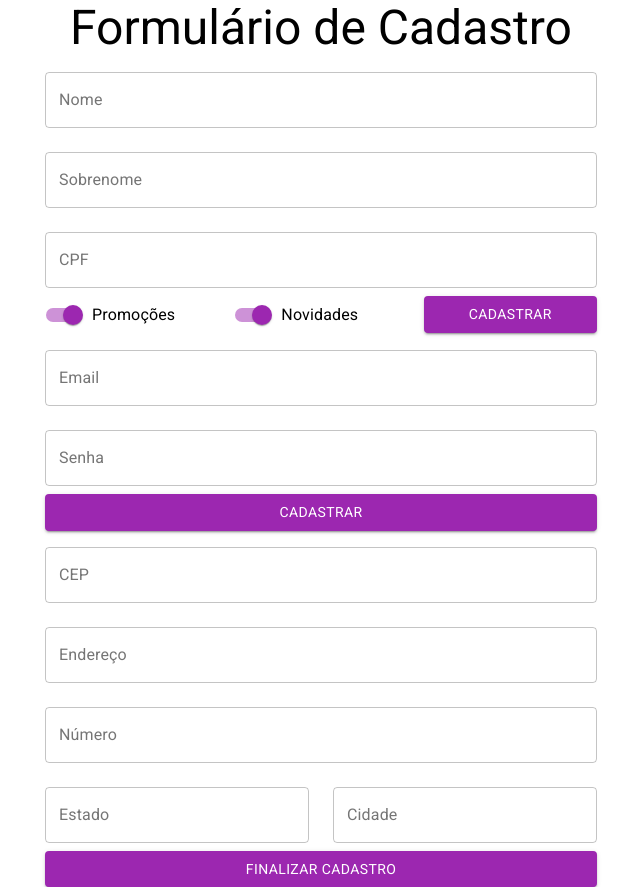
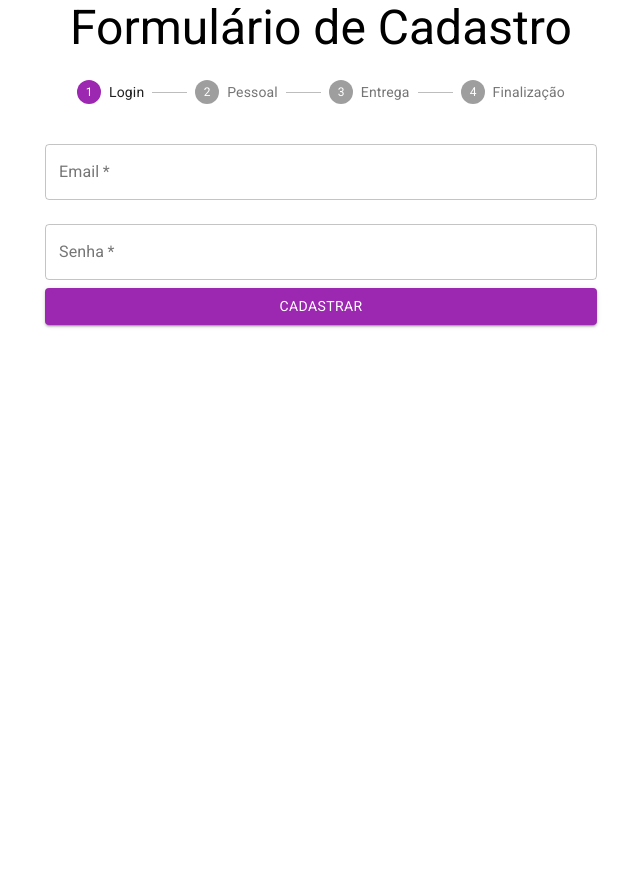
Before and after one commit to MisorWyvern/curso-react34-alura, a React (Create React App) app: page / in a window 1280 px wide. Shown: the whole page, without its empty margins (319-959 px from the left). After the commit the page ends 800 px from the top, so only its background shows below. Built offline with nearby package versions, Linux system fonts and the light colour scheme.

Commit message:
Curso 4 React Fim Aula 3

```diff
--- a/src/components/FormularioCadastro/DadosEntrega.jsx
+++ b/src/components/FormularioCadastro/DadosEntrega.jsx
@@ -1,10 +1,25 @@
 import { Button, Grid, TextField } from "@material-ui/core";
-import React from "react";
+import React, { useState } from "react";
 
-function DadosEntrega() {
+function DadosEntrega({ aoEnviar }) {
+	const [cep, setCep] = useState("");
+	const [endereco, setEndereco] = useState("");
+	const [numero, setNumero] = useState("");
+	const [estado, setEstado] = useState("");
+	const [cidade, setCidade] = useState("");
 	return (
-		<form action="">
+		<form
+			onSubmit={(event) => {
+				event.preventDefault();
+				aoEnviar({ cep, endereco, numero, estado, cidade });
+			}}
+			action=""
+		>
 			<TextField
+				value={cep}
+				onChange={(event) => {
+					setCep(event.target.value);
+				}}
 				id="cep"
 				label="CEP"
 				type="number"
@@ -13,6 +28,10 @@
 				margin="normal"
 			/>
 			<TextField
+				value={endereco}
+				onChange={(event) => {
+					setEndereco(event.target.value);
+				}}
 				id="endereco"
 				label="Endereço"
 				type="text"
@@ -21,6 +40,10 @@
 				margin="normal"
 			/>
 			<TextField
+				value={numero}
+				onChange={(event) => {
+					setNumero(event.target.value);
+				}}
 				id="numero"
 				label="Número"
 				type="number"
@@ -31,6 +54,10 @@
 			<Grid container spacing={3}>
 				<Grid item xs={6}>
 					<TextField
+						value={estado}
+						onChange={(event) => {
+							setEstado(event.target.value);
+						}}
 						id="estado"
 						label="Estado"
 						type="text"
@@ -41,6 +68,10 @@
 				</Grid>
 				<Grid item xs={6}>
 					<TextField
+						value={cidade}
+						onChange={(event) => {
+							setCidade(event.target.value);
+						}}
 						id="cidade"
 						label="Cidade"
 						type="text"
--- a/src/components/FormularioCadastro/DadosPessoais.jsx
+++ b/src/components/FormularioCadastro/DadosPessoais.jsx
@@ -27,7 +27,8 @@
 				label="Nome"
 				variant="outlined"
 				fullWidth
-				margin="normal"
+                margin="normal"
+                required
 			/>
 
 			<TextField
@@ -39,7 +40,8 @@
 				label="Sobrenome"
 				variant="outlined"
 				fullWidth
-				margin="normal"
+                margin="normal"
+                required
 			/>
 
 			<TextField
@@ -57,7 +59,8 @@
 				label="CPF"
 				variant="outlined"
 				fullWidth
-				margin="normal"
+                margin="normal"
+                required
 			/>
 
 			<Grid container spacing={2}>
--- a/src/components/FormularioCadastro/DadosUsuario.jsx
+++ b/src/components/FormularioCadastro/DadosUsuario.jsx
@@ -1,21 +1,39 @@
 import { Button, TextField } from "@material-ui/core";
-import React from "react";
+import React, { useState } from "react";
 
-function DadosUsuario() {
+function DadosUsuario({ aoEnviar }) {
+	const [email, setEmail] = useState("");
+	const [senha, setSenha] = useState("");
 	return (
-		<form action="">
+		<form
+			onSubmit={(event) => {
+				event.preventDefault();
+				aoEnviar({email, senha});
+			}}
+			action=""
+		>
 			<TextField
+				value={email}
+				onChange={(event) => {
+					setEmail(event.target.value);
+				}}
 				id="email"
 				label="Email"
 				type="email"
+				required
 				variant="outlined"
 				fullWidth
 				margin="normal"
 			></TextField>
 			<TextField
+				value={senha}
+				onChange={(event) => {
+					setSenha(event.target.value);
+				}}
 				id="senha"
 				label="Senha"
 				type="password"
+				required
 				variant="outlined"
 				fullWidth
 				margin="normal"
--- a/src/components/FormularioCadastro/FormularioCadastro.jsx
+++ b/src/components/FormularioCadastro/FormularioCadastro.jsx
@@ -1,14 +1,52 @@
-import React from "react";
+import { Step, StepLabel, Stepper, Typography } from "@material-ui/core";
+import React, { useEffect, useState } from "react";
 import DadosEntrega from "./DadosEntrega";
 import DadosPessoais from "./DadosPessoais";
 import DadosUsuario from "./DadosUsuario";
 
 function FormularioCadastro({ aoEnviar, validarCPF }) {
+	const [etapaAtual, setEtapaAtual] = useState(0);
+	const [dadosColetados, setDadosColetados] = useState({});
+
+	useEffect(() => {
+		if (etapaAtual === formularios.length - 1) {
+			aoEnviar(dadosColetados);
+		}
+	});
+
+	const formularios = [
+		<DadosUsuario aoEnviar={coletarDados} />,
+		<DadosPessoais aoEnviar={coletarDados} validarCPF={validarCPF} />,
+		<DadosEntrega aoEnviar={coletarDados} />,
+		<Typography variant="h5" align="center">Cadastro concluido com sucesso!</Typography>,
+	];
+
+	function coletarDados(dados) {
+		setDadosColetados({ ...dadosColetados, ...dados });
+		proximo();
+	}
+
+	function proximo() {
+		setEtapaAtual(etapaAtual + 1);
+	}
+
 	return (
 		<>
-			<DadosPessoais aoEnviar={aoEnviar} validarCPF={validarCPF} />
-			<DadosUsuario />
-			<DadosEntrega />
+			<Stepper activeStep={etapaAtual}>
+				<Step>
+					<StepLabel>Login</StepLabel>
+				</Step>
+				<Step>
+					<StepLabel>Pessoal</StepLabel>
+				</Step>
+				<Step>
+					<StepLabel>Entrega</StepLabel>
+				</Step>
+				<Step>
+					<StepLabel>Finalização</StepLabel>
+				</Step>
+			</Stepper>
+			{formularios[etapaAtual]}
 		</>
 	);
 }
```
